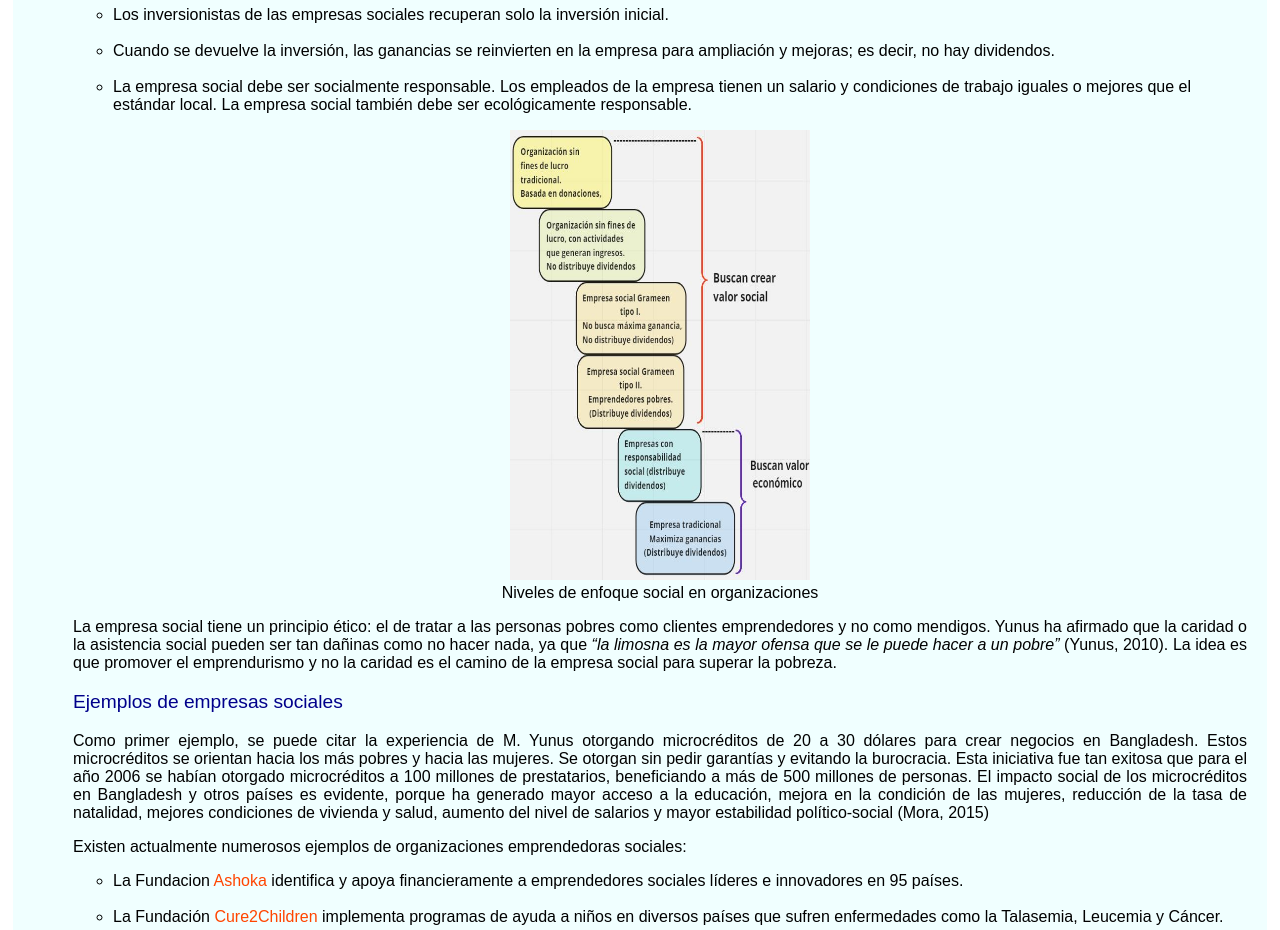
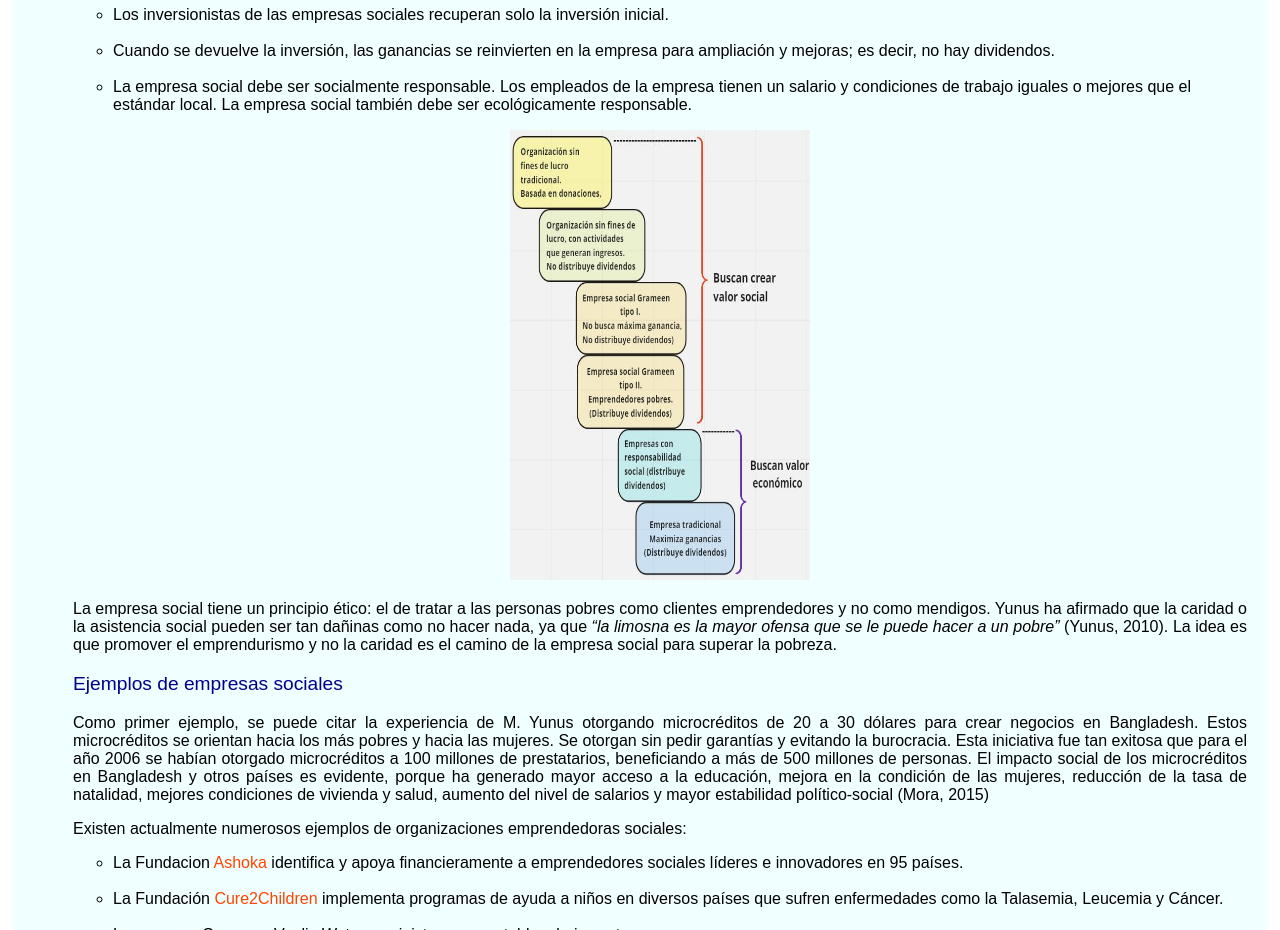
Before and after one commit to feragnov/test3, a plain HTML site: page index.html in a window 1280 px wide. Shown: the part 2860-3790 px from the top of the page. Drawn offline with Linux system fonts and the light colour scheme.

Commit message:
Update index.html

```diff
--- a/index.html
+++ b/index.html
@@ -183,7 +183,7 @@ hr.drop_shadow {
 
 </ul>
 
-<p style="text-align:center"> <img src="pictures/empresas3.jpg" alt="tipos de empresas" style="width:300px;height:450px;"><br>Niveles de enfoque social en organizaciones </p>
+<p style="text-align:center"> <img src="pictures/empresas3.jpg" alt="tipos de empresas" style="width:300px;height:450px;"> </p>
 
 <p style="text-align:justify"> La empresa social tiene un principio ético: el de tratar a las personas pobres como clientes emprendedores y no como mendigos. Yunus ha afirmado que la caridad o la asistencia social pueden ser tan dañinas como no hacer nada, ya que <i>“la limosna es la mayor ofensa que se le puede hacer a un pobre” </i> (Yunus, 2010). La idea es que promover el emprendurismo y no la caridad es el camino de la empresa social para superar la pobreza. </p>
 
```
